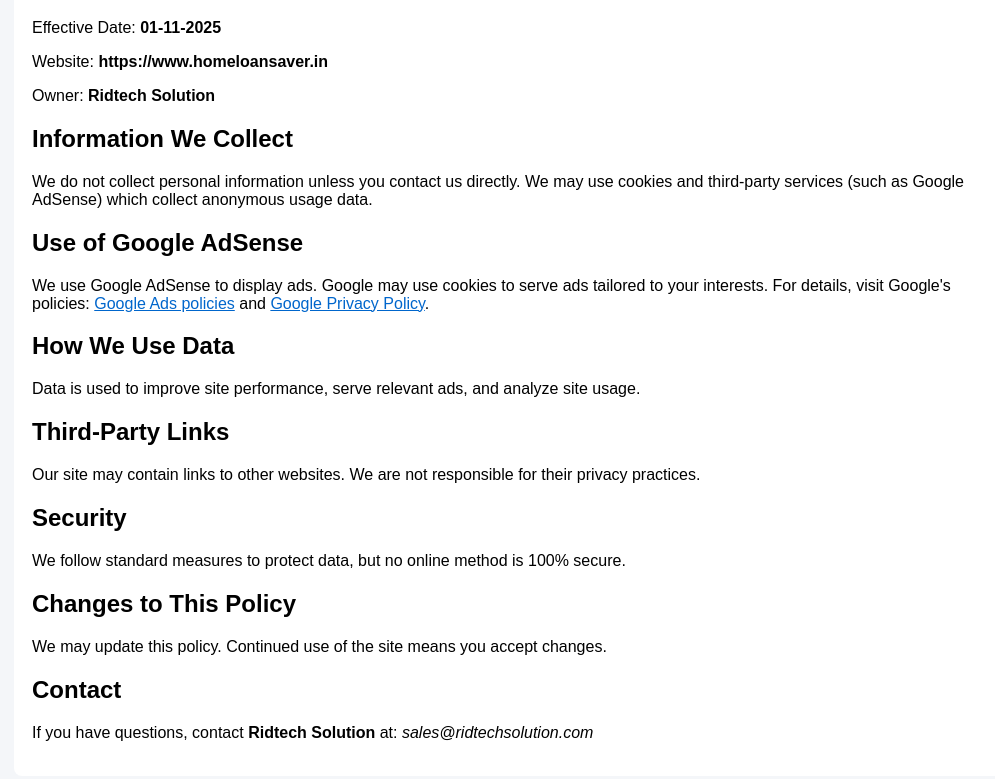
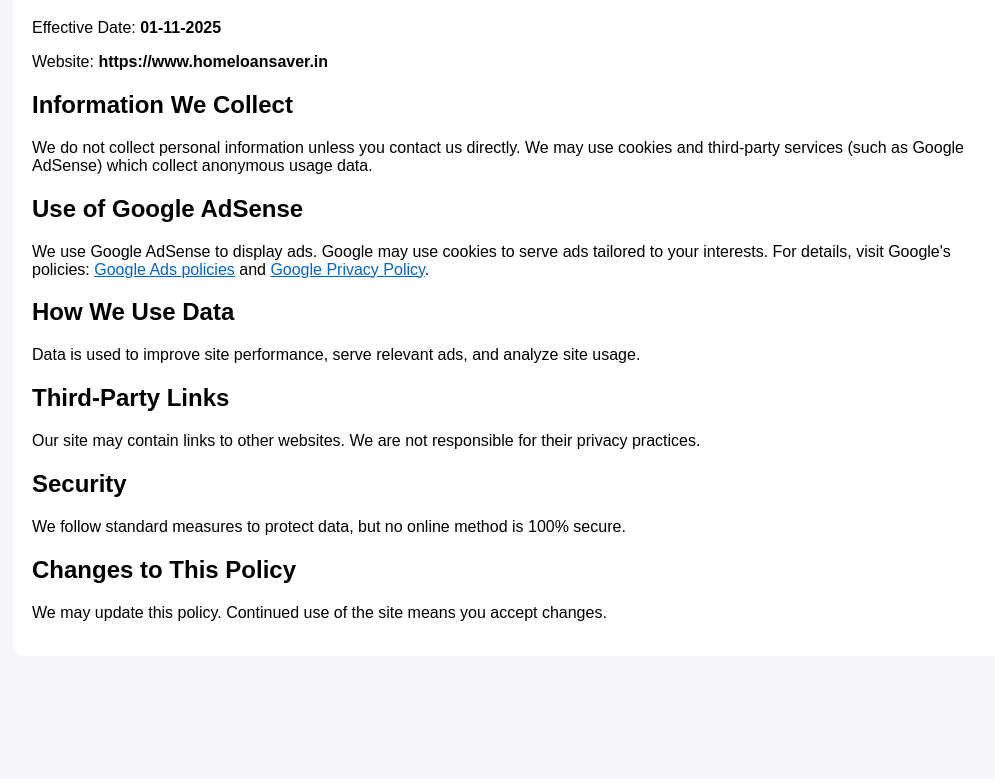
Before and after one commit to nikhilraut9966/homeloan, a plain HTML site: page privacy-policy.html in a window 1280 px wide. Shown: the part 97-876 px from the top of the page, without its empty margins (118-1113 px from the left). After the commit the page ends 800 px from the top, so only its background shows below. Drawn offline with Linux system fonts and the light colour scheme.

Commit message:
Update privacy-policy.html

```diff
--- a/privacy-policy.html
+++ b/privacy-policy.html
@@ -12,7 +12,7 @@
     <h1>Privacy Policy</h1>
     <p>Effective Date: <strong>01-11-2025</strong></p>
     <p>Website: <strong>https://www.homeloansaver.in</strong></p>
-    <p>Owner: <strong>Ridtech Solution</strong></p>
+
 
     <h2>Information We Collect</h2>
     <p>We do not collect personal information unless you contact us directly. We may use cookies and third-party services (such as Google AdSense) which collect anonymous usage data.</p>
@@ -32,8 +32,7 @@
     <h2>Changes to This Policy</h2>
     <p>We may update this policy. Continued use of the site means you accept changes.</p>
 
-    <h2>Contact</h2>
-    <p>If you have questions, contact <strong>Ridtech Solution</strong> at: <em>sales@ridtechsolution.com</em></p>
+
 
 
   </div>
```
